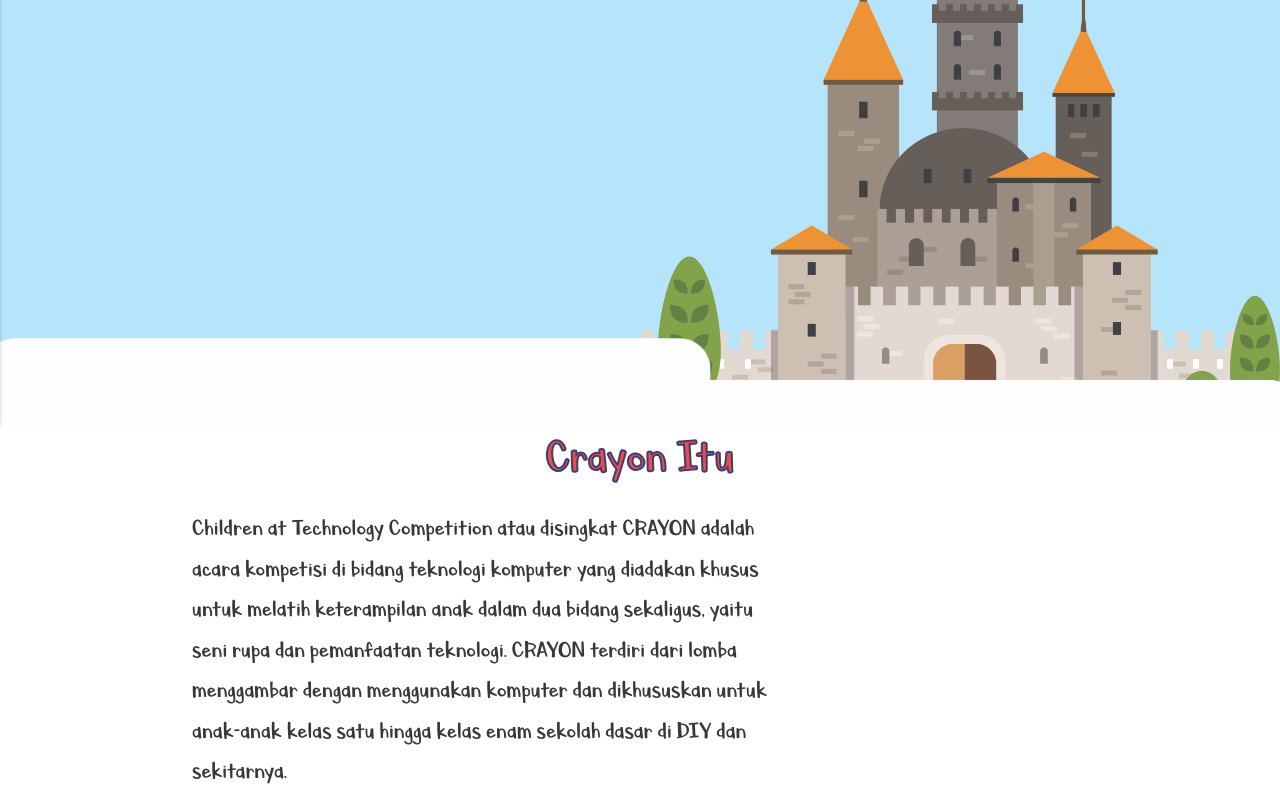
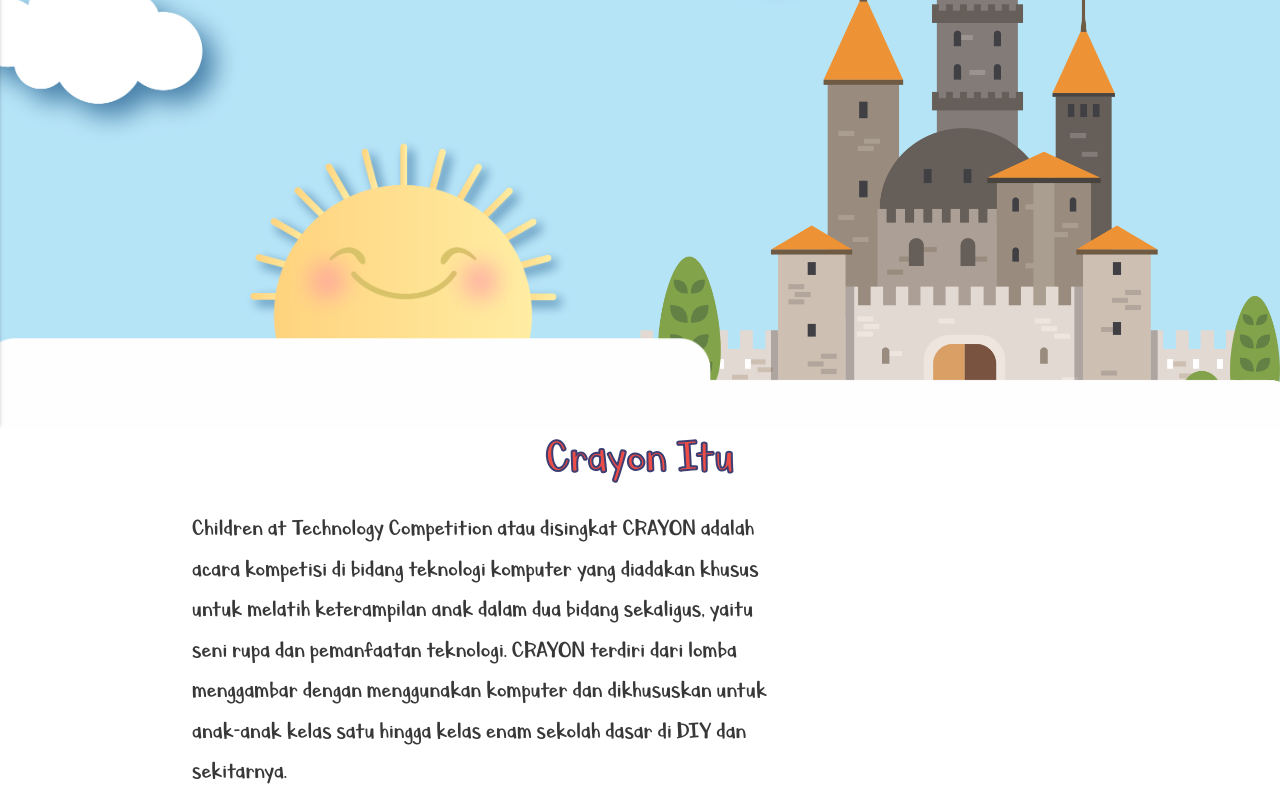
Before and after one commit to yusfiadi/crayon11, a plain HTML site: page index.html in a window 1280 px wide. Shown: the part 435-1225 px from the top of the page. Drawn offline with nearby package versions, Linux system fonts and the light colour scheme; animation ran at ten frames a second; files whose address does not match are found by name.

Commit message:
add parallax header
tambah parlx awan gan

```diff
--- a/index.html
+++ b/index.html
@@ -93,7 +93,7 @@
             <a href="https://twitter.com/CrayonUGM" class="twitter" target="_blank"><i class="fab fa-twitter"></i></a>
             <a href="https://www.instagram.com/crayon.ugm/" class="instagram" target="_blank"><i class="fab fa-instagram"></i></a>
         </div>
-        <div id="header-crayon-itu" class="fnt warna-bg">
+        <div id="header-crayon-itu" class="fnt parallax-window" data-parallax="scroll" data-image-src="img/unyufix.png">
             <div id="header">
                 <img src="img/logo.png" alt="Logo Crayon" class="logo-crayon responsive-img">
                 <img src="img/backawan-atas.png" alt="" class="awan-atas">
```
Also changed, not shown: img/unyufix.png (added).
